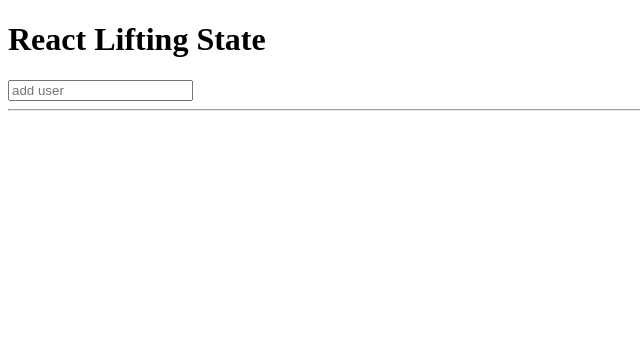
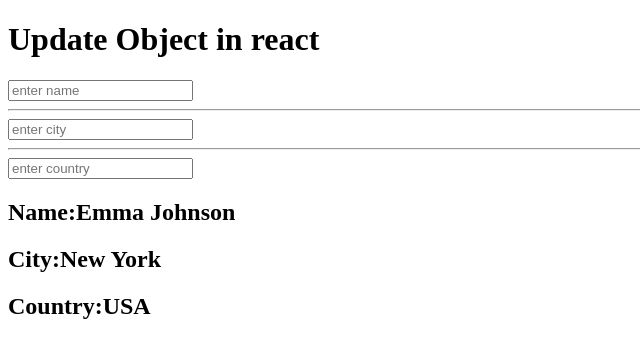
Before and after one commit to CFMrahul/React-JS, a React (Vite) app in the folder react-states/: page / in a window 1280 px wide. Shown: the top 358 px of the page, without its empty margins (0-640 px from the left). Built offline with nearby package versions, Linux system fonts and the light colour scheme.

Commit message:
use of update object in react

```diff
--- a/react-states/src/App.jsx
+++ b/react-states/src/App.jsx
@@ -1,15 +1,18 @@
 import { useState } from "react"
 import AddUser from "./utils/AddUser"
 import DisplayUser from "./utils/DisplayUser"
+import UpObject from "./utils/UpObject"
 
 
 
 function App() {
-  const [user, setUser] = useState('')
+  // const [user, setUser] = useState('')
   return (
     <>
-     <AddUser setUser = {setUser}/>
-     <DisplayUser user={user}/>
+     {/* <AddUser setUser = {setUser}/>
+     <DisplayUser user={user}/> */}
+
+     <UpObject/>
     </>
   )
 }
--- /dev/null
+++ b/react-states/src/utils/UpObject.jsx
@@ -0,0 +1,52 @@
+import { useState } from "react";
+
+function UpObject() {
+  const [data, setData] = useState({
+    name: "Emma Johnson",
+    address: {
+      city: "New York",
+      country: "USA",
+    },
+  });
+
+  const handleName = (val) => {
+    data.name = val;
+    setData({ ...data });
+  };
+
+  const handleCity = (city) => {
+    data.address.city = city;
+    setData({ ...data, address: { ...data.address } });
+  };
+
+  const handleCountry = (country) => {
+    data.address.country = country;
+    setData({ ...data, address: { ...data.address } });
+  };
+  return (
+    <>
+      <h1>Update Object in react</h1>
+      <input
+        type="text"
+        onChange={(event) => handleName(event.target.value)}
+        placeholder="enter name"
+      />
+      <hr />
+      <input
+        type="text"
+        onChange={(event) => handleCity(event.target.value)}
+        placeholder="enter city"
+      />
+      <hr />
+      <input
+        type="text"
+        onChange={(event) => handleCountry(event.target.value)}
+        placeholder="enter country"
+      />
+      <h2>Name:{data.name}</h2>
+      <h2>City:{data.address.city}</h2>
+      <h2>Country:{data.address.country}</h2>
+    </>
+  );
+}
+export default UpObject;
```
